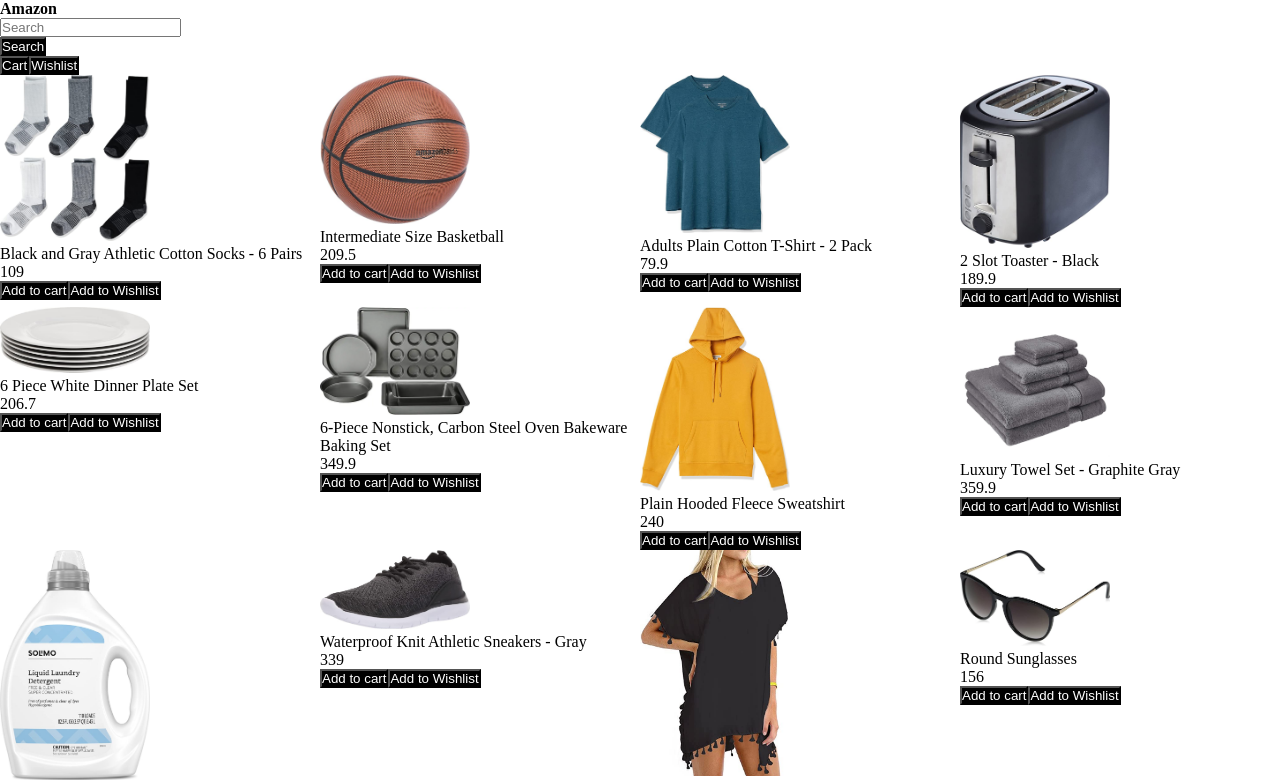
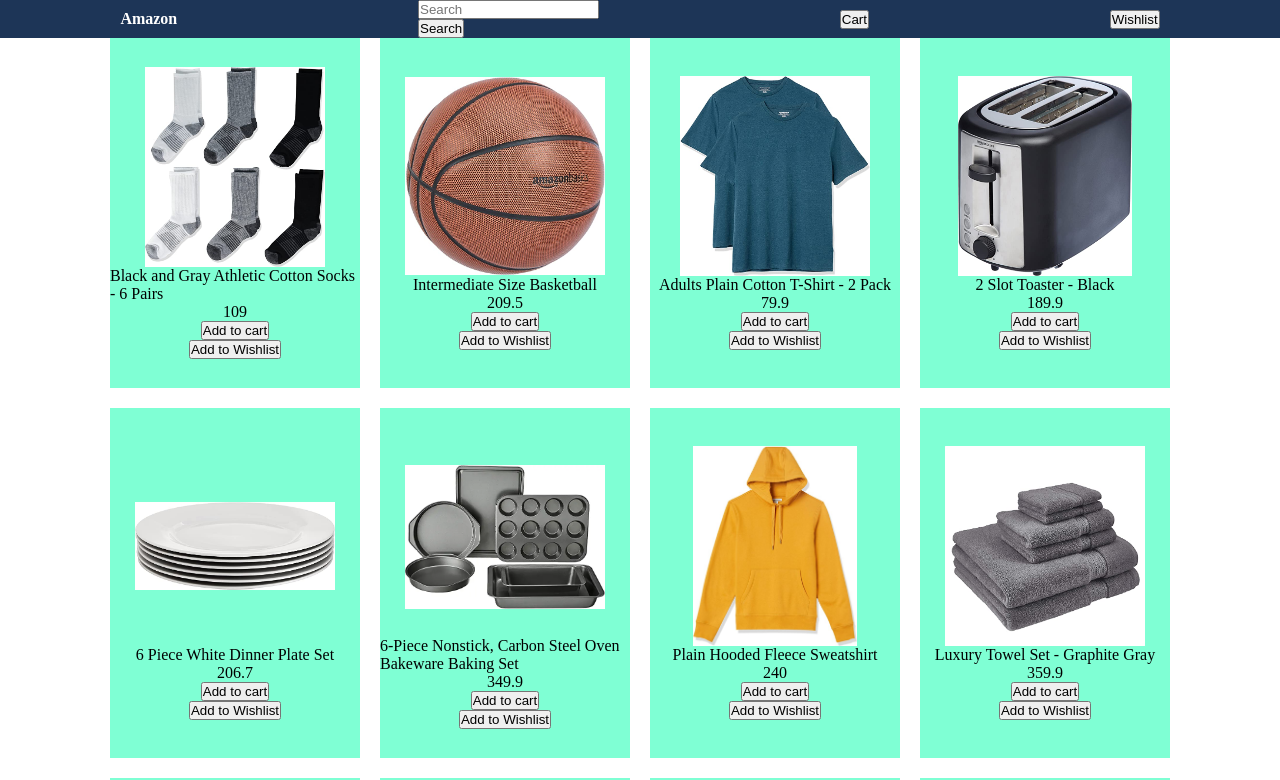
Before and after one commit to LuckySibanda/react-ecommerce-site, a React (Vite) app: page / in a window 1280 px wide. Shown: the top 780 px of the page. Built offline with nearby package versions, Linux system fonts and the light colour scheme.

Commit message:
done basic styling on the page

```diff
--- a/src/App.css
+++ b/src/App.css
@@ -1,36 +1,15 @@
+:root {
+	--primary-font: #fff;
+	--clr-cherry-red: #E63946;
+	--clr-white-primary: #F1FAEE;
+	--clr-sky-blue: #A8DADC;
+	--clr-water-blue: #457B9D;
+	--clr-bold-blue: #1D3557;
+}
+
 * {
 	margin : 0;
 	padding: 0;
-}
-
-body {
-	height: 100vh;
-}
-
-button {
-	background-color: #000;
-	color: #fff;
-}
-
-.product--grid {
-	display: grid;
-	grid-template-columns: 1fr 1fr 1fr 1fr;
-}
-
-.product--image--container {
-	width: 300px;
-}
-
-img {
-	width: 50%;
-}
-
-h3 {
-	display: inline-block;
-}
-
-h4 {
-	display: inline-block;
 }
 
 .cart {
@@ -48,3 +27,46 @@ h4 {
 	transform: translate(-45%);
 	overflow: hidden;
 }
+
+header {
+	background-color: var(--clr-bold-blue);
+	color: var(--primary-font);
+	display: flex;
+	justify-content: space-around;
+	align-items: center;
+}
+
+.product--grid {
+	display: grid;
+	grid-template-columns: repeat(4, 250px);
+	gap: 20px;
+	justify-content: center;
+	align-items: center;
+	margin: 0 auto;
+}
+
+.product--card {
+	background-color: aquamarine;
+	display: flex;
+	flex-direction: column;
+	margin: 0 auto;
+	justify-content: center;
+	align-items: center;
+
+	width: 250px;
+	height: 350px;
+}
+
+.product--image--container {
+	width: 100%;
+	height: 200px;
+}
+
+.product--image {
+	display: flex;
+	width: 80%;
+	height: 200px;
+	object-fit: contain;
+
+	margin: 0 auto;
+}
--- a/src/componets/Main-products.jsx
+++ b/src/componets/Main-products.jsx
@@ -12,7 +12,7 @@ export default function MainBody(props) {
 
                     <img onClick={()=>props.handleProductClick(
             props.name, props.priceCents, props.image)}
-             src={props.image} alt="" />
+             src={props.image} className="product--image" alt="" />
                 </div>
                 <p onClick={()=>props.handleProductClick(
             props.name, props.priceCents, props.image)} >
```
Also changed, not shown: src/App.jsx (+5 -4 lines), src/componets/Product-page.jsx (+5 -8 lines).
